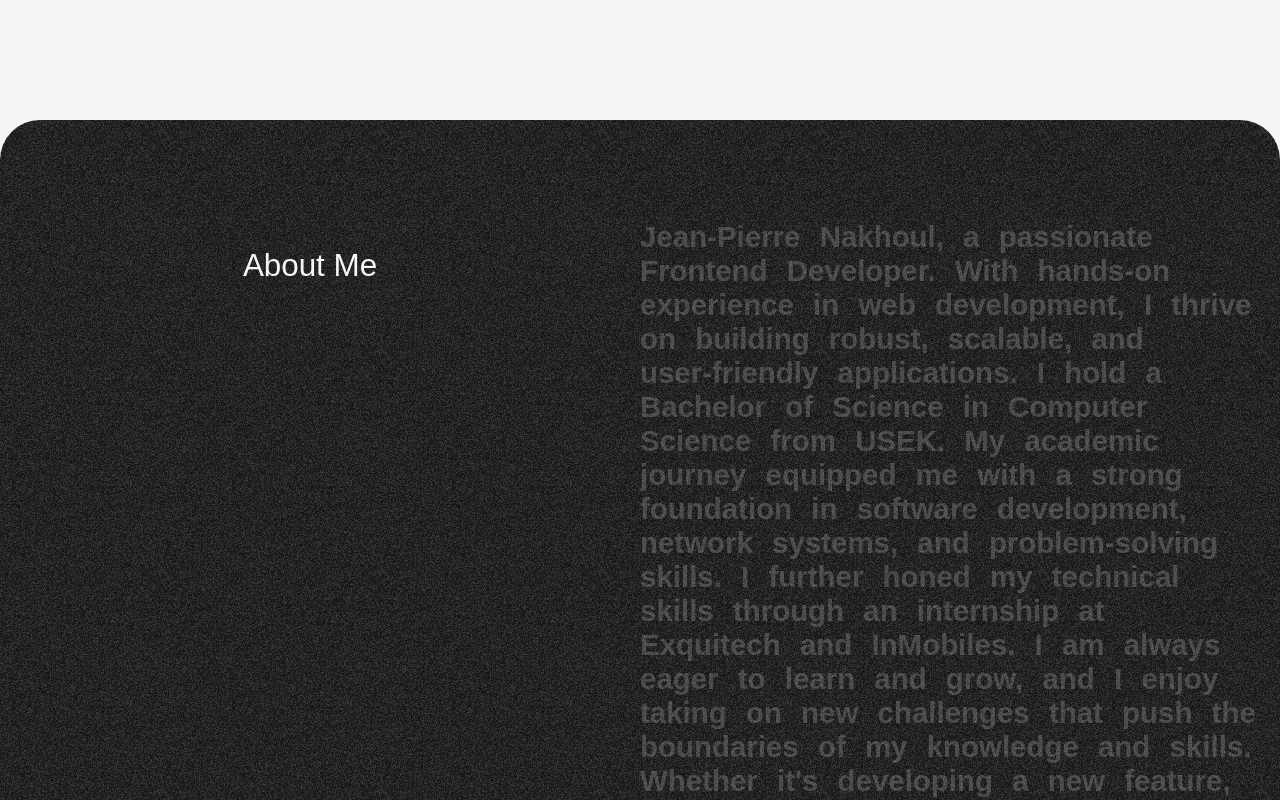
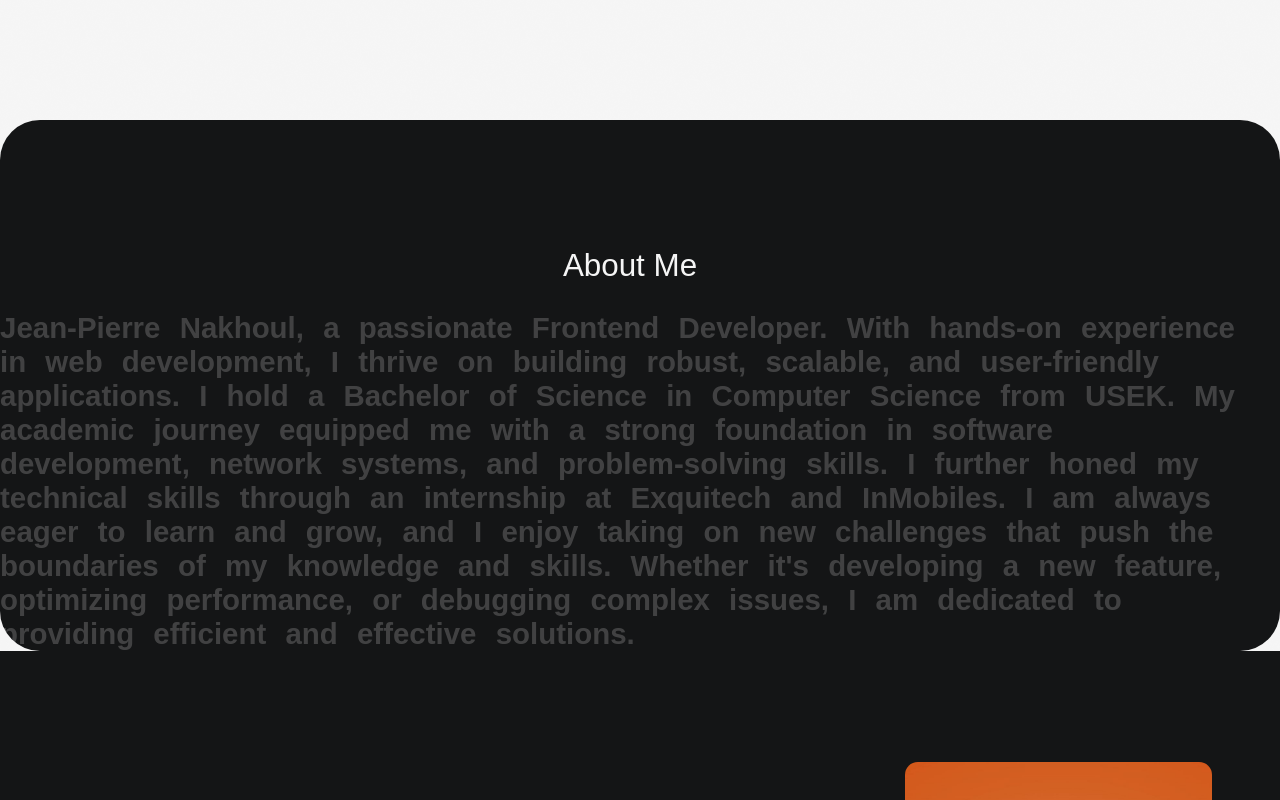
Before and after one commit to Jayp200211/ok, a React (Create React App) app: page / in a window 1280 px wide. Shown: the part 680-1480 px from the top of the page. Built offline with nearby package versions, Linux system fonts and the light colour scheme.

Commit message:
Update AboutMe.module.css

```diff
--- a/src/Components/AboutMe/AboutMe.module.css
+++ b/src/Components/AboutMe/AboutMe.module.css
@@ -1,10 +1,10 @@
 .div1{
-    background-image: url('../../../public/noise-light.png');
+    /*background-image: url('../../../public/noise-light.png');*/
     background-color: #141516;
     border-top-left-radius: 40px;
     border-top-right-radius: 40px;
+    border-radius: 40px;
     color:whitesmoke;
-    display: flex;
     flex-direction: row;
     justify-content: flex-start;
     align-items: flex-start;
```
